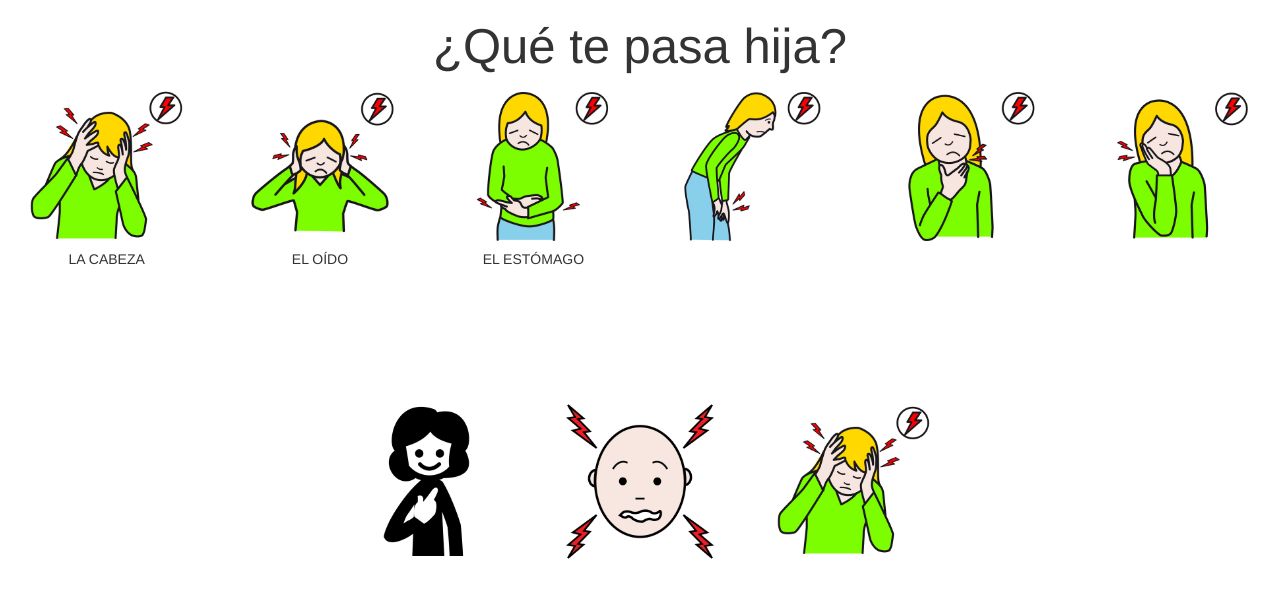
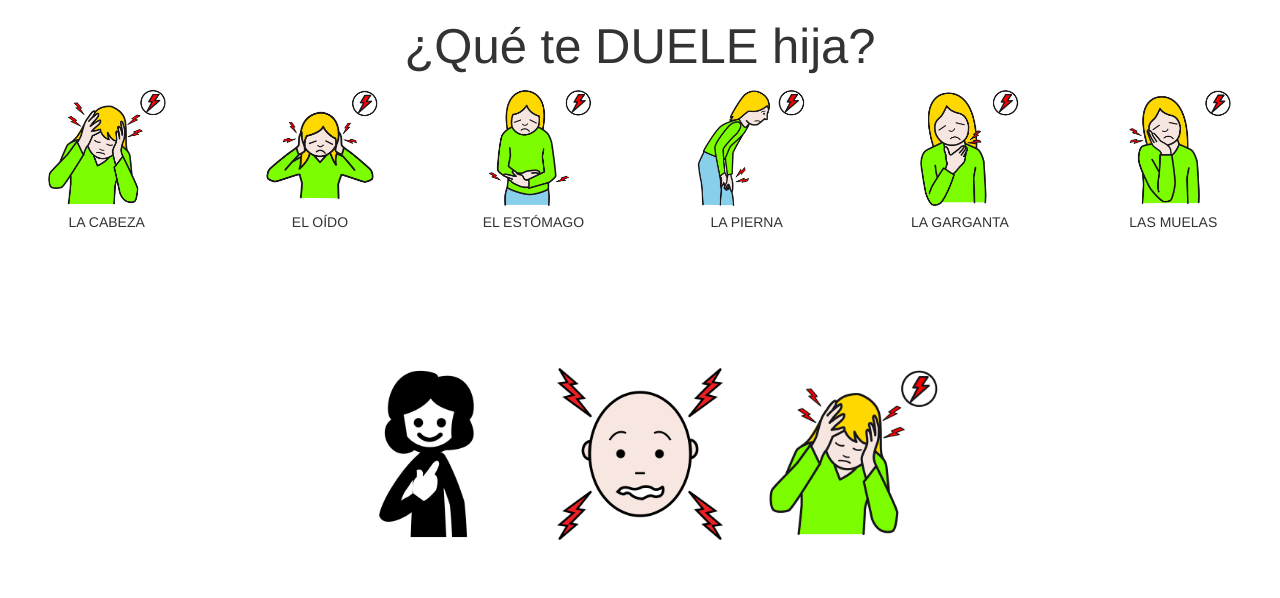
Before and after one commit to lmorillas/boardconstructor, a plain HTML site: page tablero1.html in a window 1280 px wide. Both pictures are taken after a click on the picture 106 px from the left and 166 px from the top of the page. Drawn offline with nearby package versions, Linux system fonts and the light colour scheme.

Commit message:
testing with sounds

```diff
--- a/tablero1.html
+++ b/tablero1.html
@@ -22,11 +22,17 @@
     p {
         text-align: center;
     }
+
+    img.sel{
+        width: 70%;
+    }
+
     img {
-        width: 90%;
         margin-left: auto;
         margin-right: auto;
     }
+
+
     div.imagen:hover {
 
         box-shadow: 0 0 20px #f00;
@@ -41,36 +47,37 @@
     <div class="container-fluid">
         <div class="row">
             <div class="col-md-12">
-                <h1>¿Qué te pasa hija?</h1>
+                <h1>¿Qué te DUELE hija?</h1>
             </div>
         </div>
         <div class="row">
-            <div class="col-sm-2 imagen"><img class="img-responsive" src="dolor de cabeza.png" alt="dolor de cabeza" title="dolor de cabeza" />
+            <div class="col-md-2 imagen"><img class="img-responsive sel" src="dolor de cabeza.png" alt="dolor de cabeza" title="dolor de cabeza" />
                 <p>LA CABEZA</p>
             </div>
-            <div class="col-sm-2 imagen"><img class="img-responsive" src="dolor de oído.png" alt="dolor de oído" title="dolor de oído" />
+            <div class="col-md-2 imagen"><img class="img-responsive sel" src="dolor de oído.png" alt="dolor de oído" title="dolor de oído" />
                 <p>EL OÍDO</p>
             </div>
-            <div class="col-sm-2 imagen"><img class="img-responsive" src="dolor de estómago.png" alt="dolor de estómago">
+            <div class="col-md-2 imagen"><img class="img-responsive sel" src="dolor de estómago.png" alt="dolor de estómago">
                 <p>EL ESTÓMAGO</p>
             </div>
-            <div class="col-sm-2 imagen"><img class="img-responsive" src="dolor de pierna.png" alt="dolor pierna">
+            <div class="col-md-2 imagen"><img class="img-responsive sel" src="dolor de pierna.png" alt="dolor pierna"><p>LA PIERNA</p>
             </div>
-            <div class="col-sm-2 imagen"><img class="img-responsive" src="dolor de garganta.png" alt="dolor de garganta">
+            <div class="col-md-2 imagen"><img class="img-responsive sel" src="dolor de garganta.png" alt="dolor de garganta"><p>LA GARGANTA</p>
             </div>
-            <div class="col-sm-2 imagen"><img class="img-responsive" src="dolor de muelas.png" alt="dolor de muelas">
+            <div class="col-md-2 imagen"><img class="img-responsive sel" src="dolor de muelas.png" alt="dolor de muelas"><p>LAS MUELAS</p>
             </div>
         </div>
         <div class="row">
-            <div class="col-sm-2">&nbsp;</div>
+            <div class="col-md-2">&nbsp;</div>
         </div>
         <div class="row" style="margin-top:100px;">
             <div class="col-md-3"></div>
-            <div class="col-sm-2"><img class="img-responsive" src="me.png" alt="A mi" title="A mi" />
+            <div class="col-md-2"><img class="img-responsive" src="me.png" alt="A mi" title="A mi" />
             </div>
-            <div class="col-sm-2"><img class="img-responsive" src="dolor.png" alt="Me duele" title="Me duele" />
+            <div class="col-md-2"><img class="img-responsive" src="dolor.png" alt="Me duele" title="Me duele" />
             </div>
-            <div class="col-sm-2"><img id="dolor" class="img-responsive" src="interrogacion.png" alt="?" title="?" />
+            <div class="col-md-2"><img id="dolor" class="img-responsive" src="interrogacion.png" alt="?" title="?" />
+            <audio id="audio"><p>No tienes soporte de audio</p></audio>
             </div>
 
 
@@ -79,11 +86,17 @@
 
 
     <script>
-    $("img").click(function() {
-        var imagen = $(this).attr("src");
+    $("img.sel").click(function() {
+        //var imagen = $(this).attr("src");
         $(this).fadeOut();
         $(this).fadeIn();
-        $("#dolor").attr("src", imagen);
+        $("#dolor").attr("src", $(this).attr("src"));
+        $("#dolor").attr("title", $(this).attr("title"));
+        $("#dolor").attr("alt", $(this).attr("alt"));
+        $("#audio").attr("src", "cabeza.mp3");
+        $("#audio")[0].play();
+
+
     });
     </script>
 
```
Also changed, not shown: 7 other files.
